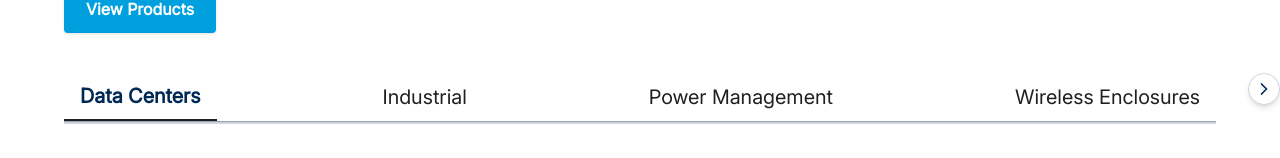
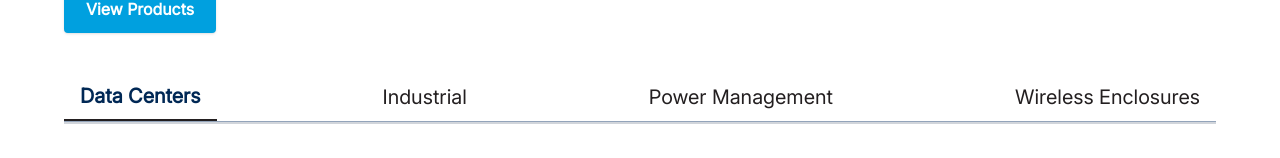
Before and after one commit to rzfzr/challenge-thinklogic, a Vue app: page / in a window 1280 px wide. Shown: the part 289-447 px from the top of the page. Built offline with nearby package versions, Linux system fonts and the light colour scheme.

Commit message:
Hidding button on md and above

```diff
--- a/src/components/TabNavigator.vue
+++ b/src/components/TabNavigator.vue
@@ -15,7 +15,7 @@
             </div>
         </div>
         <button @click="scrollTabs('right')"
-            class="absolute right-0 flex items-center justify-center w-8 h-8 p-1 bg-white border border-gray-300 rounded-full shadow-md lg:hidden">
+            class="absolute right-0 flex items-center justify-center w-8 h-8 p-1 bg-white border border-gray-300 rounded-full shadow-md sm:visible md:hidden lg:hidden">
             <svg width="20" height="20" viewBox="0 0 20 20" fill="none" xmlns="http://www.w3.org/2000/svg">
                 <g id="chevron-right">
                     <path id="Icon" d="M7.5 15L12.5 10L7.5 5" stroke="#002855" stroke-width="1.67"
```
